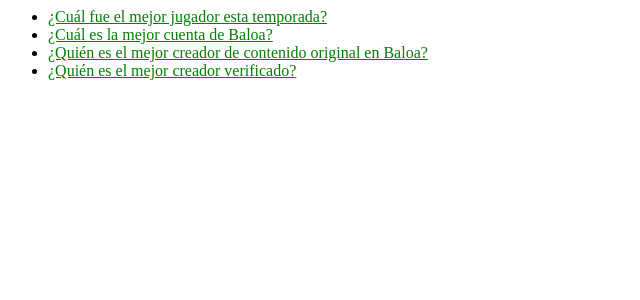
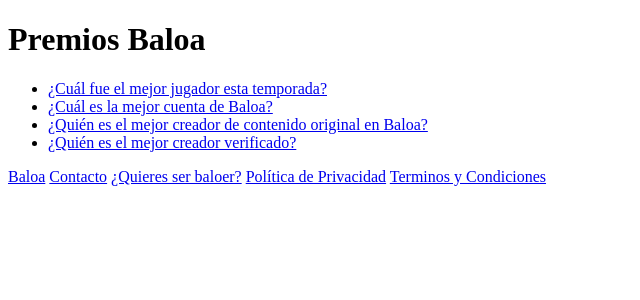
Before and after one commit to MichelleDuque/djangobasic, a Django app: page /polls/ in a window 1280 px wide. Shown: the top 300 px of the page, without its empty margins (0-640 px from the left). Run offline with Django 4.2, Linux system fonts and the light colour scheme; data comes from the database, SQL or seed files in the repository.

Commit message:
Se hicieron cambios en el html de index

```diff
--- a/polls/templates/polls/index.html
+++ b/polls/templates/polls/index.html
@@ -1,4 +1,41 @@
-{% load static %}
+<!DOCTYPE html>
+<html lang="en">
+  <head>
+    <meta charset="UTF-8" />
+    <meta http-equiv="X-UA-Compatible" content="IE=edge" />
+    <meta name="viewport" content="width=device-width, initial-scale=1.0" />
+    <title>Premios Baloa</title>
+  </head>
+  <body>
+    <header>
+      <h1>Premios Baloa</h1>
+    </header>
+    <main>
+      {% if latest_question_list %}
+      <ul>
+        {% for question in latest_question_list %}
+        <li>
+          <a href="{% url 'polls:detail' question.id %}"
+            >{{ question.question_text }}</a
+          >
+        </li>
+        {% endfor %}
+      </ul>
+      {% else %}
+      <p>No Polls are avariable.</p>
+      {% endif %}
+    </main>
+    <footer>
+      <a href="https://baloa.com">Baloa</a>
+      <a href="#">Contacto</a>
+      <a href="#">¿Quieres ser baloer?</a>
+      <a href="#">Política de Privacidad</a>
+      <a href="#">Terminos y Condiciones</a>
+    </footer>
+  </body>
+</html>
+
+{% comment %} {% load static %}
 <link rel="stylesheet" href="{% static 'polls/style.css' %}" />
 
 {% if latest_question_list %}
@@ -13,4 +50,4 @@
 </ul>
 {% else %}
 <p>No Polls are avariable.</p>
-{% endif %}
+{% endif %} {% endcomment %}
```
